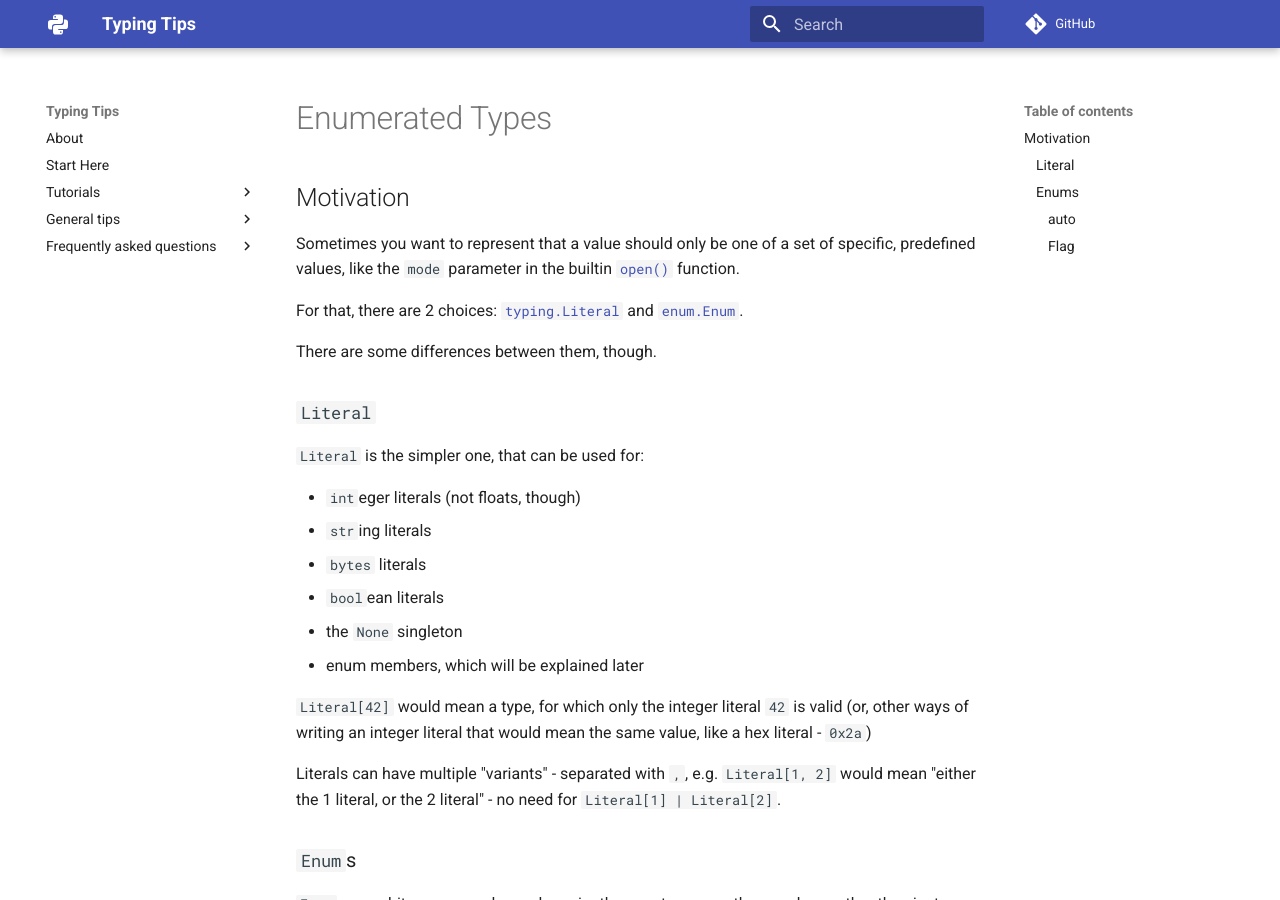
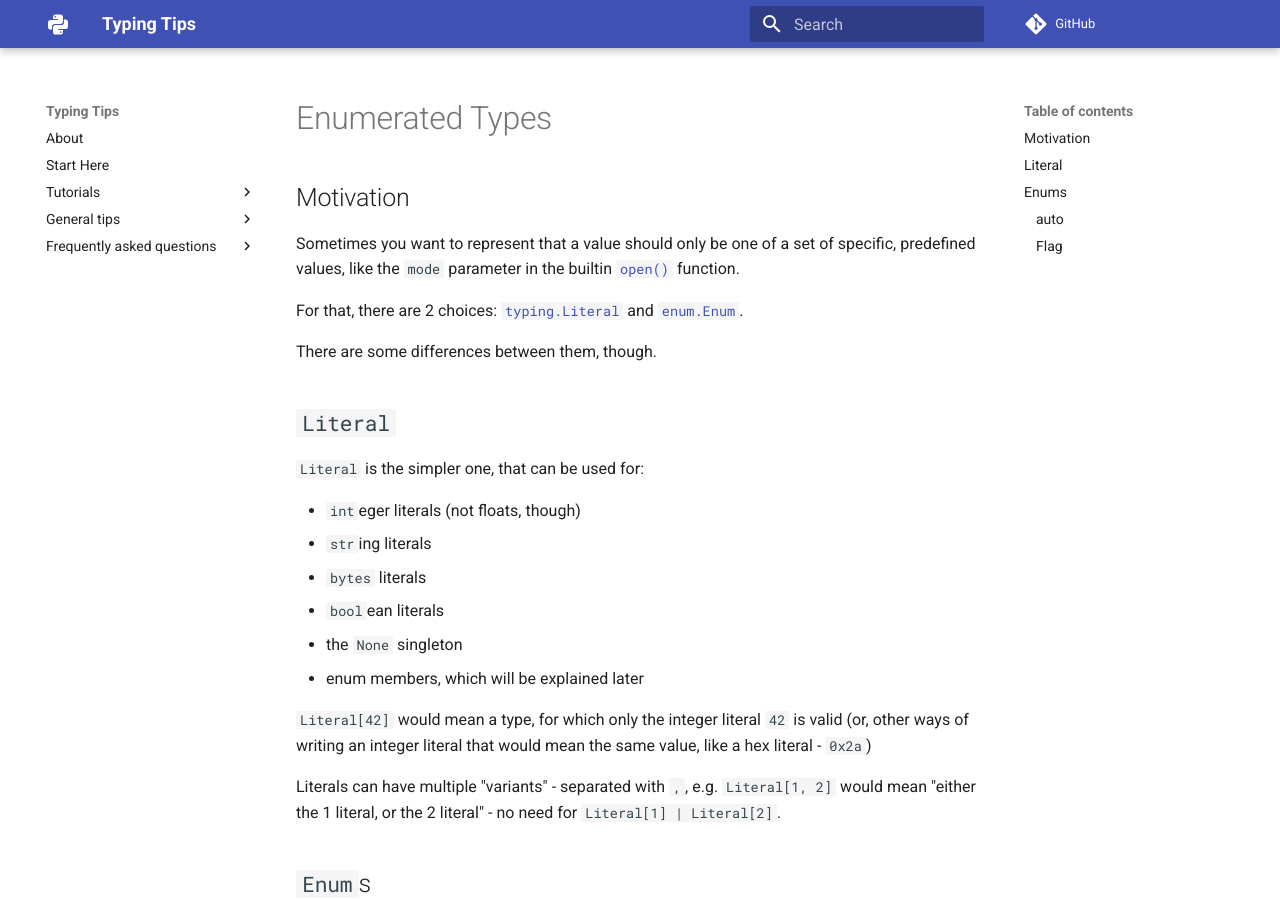
Before and after one commit to decorator-factory/typing-tips, an MkDocs documentation site: the page built from docs/main-tutorial/3-enumerated-types/index.md, in a window 1280 px wide and 900 px high. Built offline with MkDocs 1.6.1 and Material for MkDocs 9.7.7, drawn with Linux system fonts in a browser that asks for light colours; comment, search, counter and statistics services are not loaded.

Commit message:
Change markdown header levels

```diff
--- a/docs/main-tutorial/3-enumerated-types/index.md
+++ b/docs/main-tutorial/3-enumerated-types/index.md
@@ -8,7 +8,7 @@ For that, there are 2 choices: [``typing.Literal``](https://docs.python.org/3/li
 
 There are some differences between them, though.
 
-### `Literal`
+## `Literal`
 
 ``Literal`` is the simpler one, that can be used for:
 
@@ -23,7 +23,7 @@ There are some differences between them, though.
 
 Literals can have multiple "variants" - separated with ``,``, e.g. ``Literal[1, 2]`` would mean "either the 1 literal, or the 2 literal" - no need for ``Literal[1] | Literal[2]``.
 
-### `Enum`s
+## `Enum`s
 
 ``Enum``s are a bit more complex and require the user to access the members rather than just passing a value, but they can be used for non-literals and other types too, as they are
 a set of names bound to (unique) values, rather than just the values themselves.
@@ -113,7 +113,7 @@ Though, you might want to say something like: dont we want to "make invalid stat
 And, well, you'd be right here. But, at the moment of writing, the type system is not expressive enough for us to easily implement something like this. The only thing we could do is generate a big ``Literal`` with all 256 ints in the range of 0 to 255,
 thats somewhat of a limitation of types that represent specific values, even though something might easily be formulated with words - it might not necessary be easy to express with types in a programming language.
 
-#### ``auto``
+### ``auto``
 
 ``auto`` is sort of a magical class that can be called to define a value of an ``Enum`` member, its behaviour differs based on the type of the enum.
 
@@ -121,7 +121,7 @@ thats somewhat of a limitation of types that represent specific values, even tho
 - For ``Flag`` and ``IntFlag`` it will produce the first power of two greater than the previous highest value (1 if its the first one)
 - For ``StrEnum`` it will produce the lower-cased version of the member's name
 
-#### ``Flag``
+### ``Flag``
 
 ``Flag`` is a special kind of ``Enum``, for which the members support bitwise operators (``&`` (AND), ``|`` (OR), ``^`` (XOR), and ``~`` (INVERT)), and the result of those operations will be a member of that enum too, rather than just dropping to the value type. Usually the members of such enums are ``int``s, for which, like with ``Enum`` there is a ``IntEnum`` - there is ``IntFlag``.
 
```
